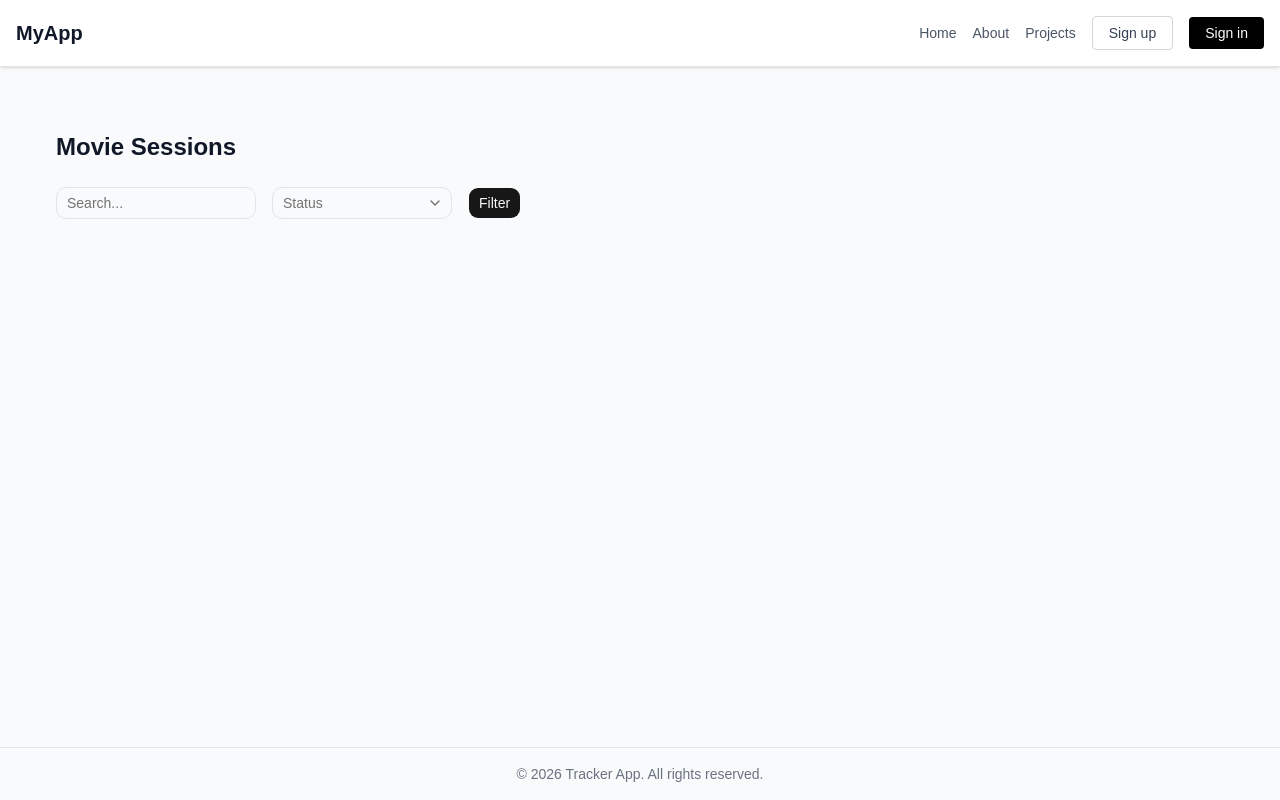
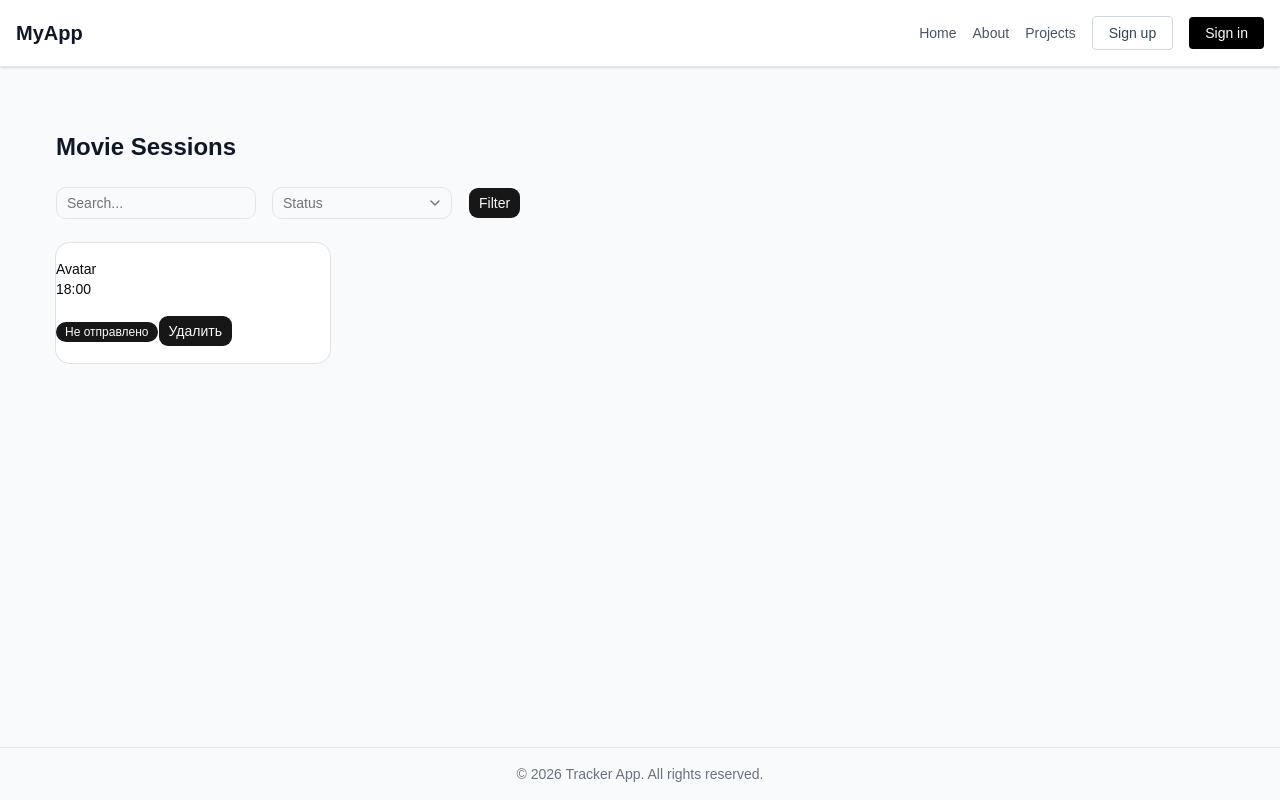
Before and after one commit to leonfesjuk/movio_de, a React (Vite) app in the folder fe/: page / in a window 1280 px wide. Built offline with nearby package versions, Linux system fonts and the light colour scheme.

Commit message:
feat: integrate SessionCard into Home page

```diff
--- a/fe/src/pages/Home.tsx
+++ b/fe/src/pages/Home.tsx
@@ -1,19 +1,31 @@
-import FilterBar from "@/components/common/FilterBar.tsx";
+import FilterBar from "@/components/common/FilterBar";
+import {SessionCard} from "@/features/SessionCard/SessionCard";
+
+
 export default function Home() {
   return(
       <div className="p-10">
+
         <h1 className="text-2xl font-bold mb-6">
           Movie Sessions
         </h1>
 
-        <FilterBar/>
+          <div className="mb-6">
+              <FilterBar/>
+          </div>
 
         <div className="grid grid-cols-4 gap-6">
-          <div className="h-[250px] by-gray-200 rounder-xl"/>
-          <div className="h-[250px] by-gray-200 rounder-xl"/>
-          <div className="h-[250px] by-gray-200 rounder-xl"/>
-          <div className="h-[250px] by-gray-200 rounder-xl"/>
+
+            <SessionCard
+                session={{
+                    id:"1",
+                    title: "Avatar",
+                    time: "18:00",
+                    notificationsSent: false
+                }}
+                isAuth={true}
+            />
         </div>
       </div>
-  );
+  )
 }
```
